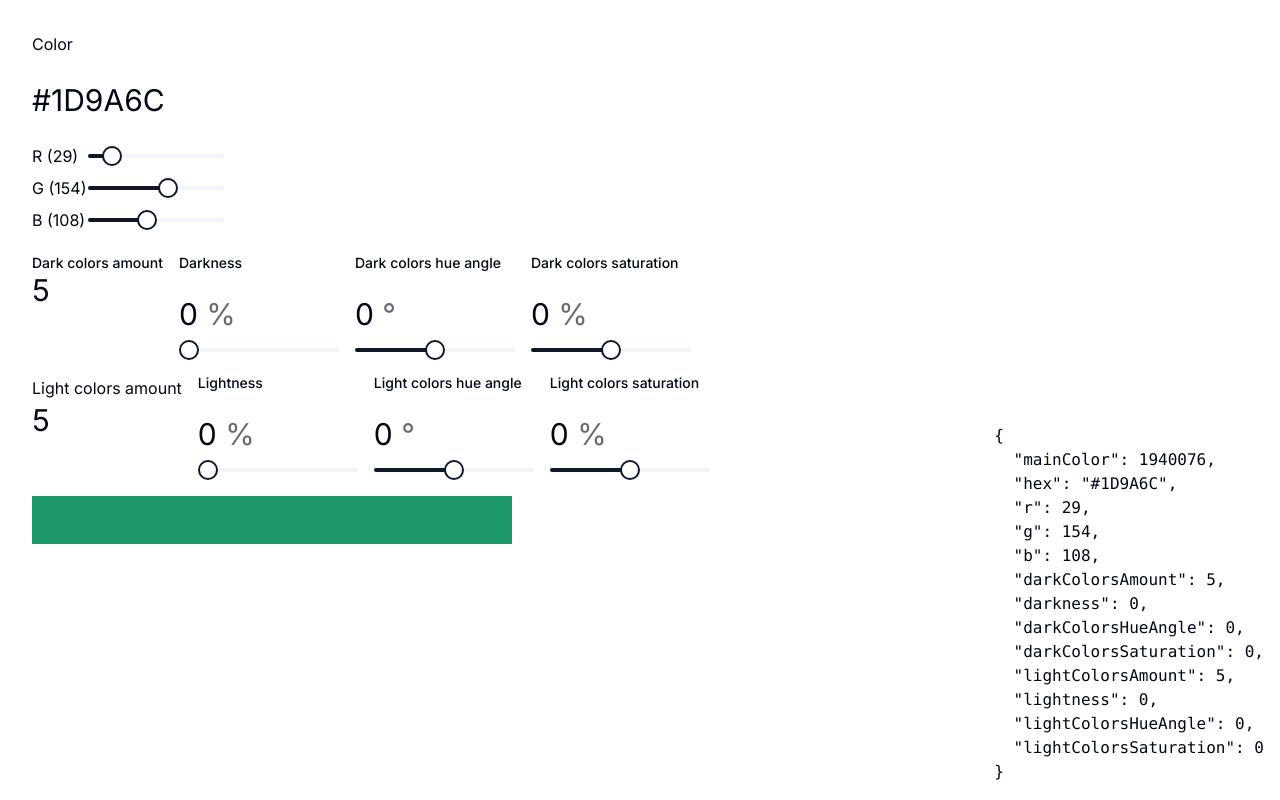
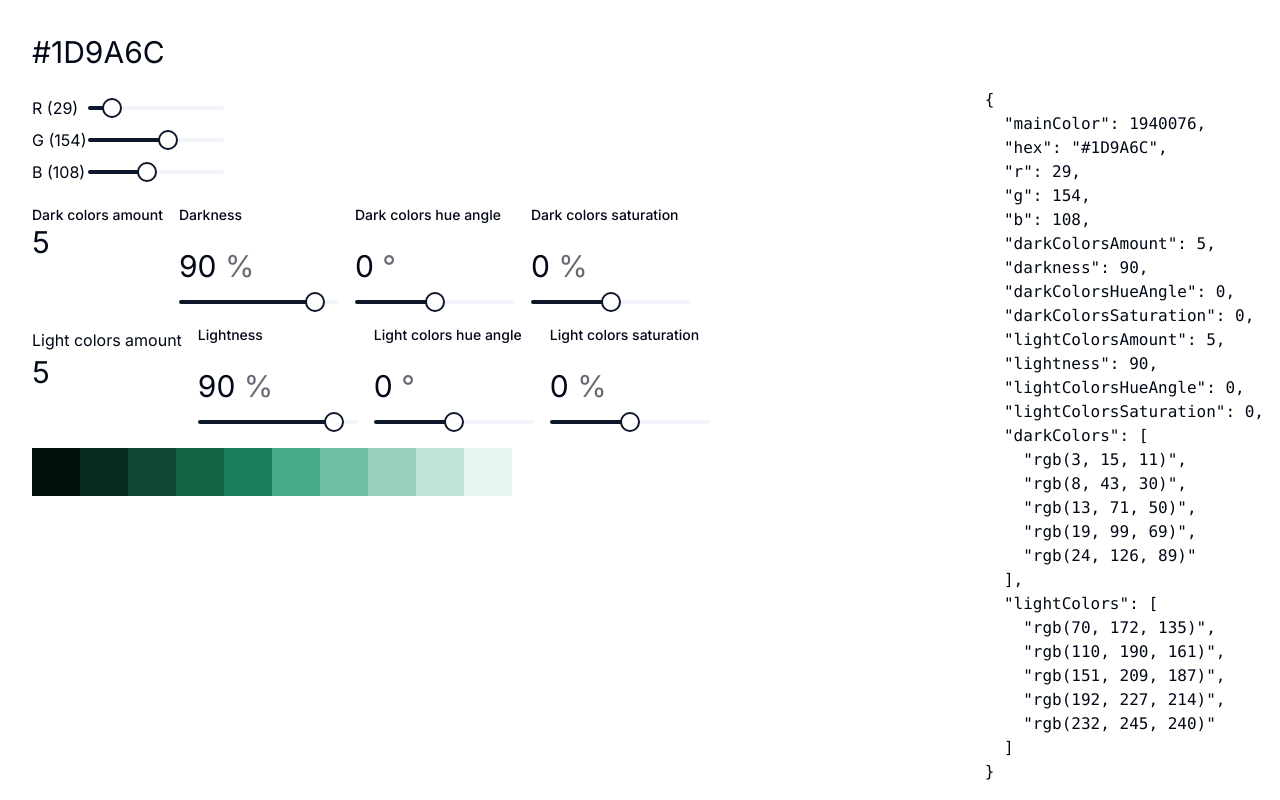
Before and after one commit to JairHuamanBellido/Oxidus, a Next.js app: page / in a window 1280 px wide. Built offline with nearby package versions, Linux system fonts and the light colour scheme.

Commit message:
feat(theme): manage dark and light colors in ThemeContext

```diff
--- a/app/components/HorizontalPaletteColors.tsx
+++ b/app/components/HorizontalPaletteColors.tsx
@@ -4,59 +4,7 @@ import { useEffect, useState } from "react";
 import BlockColor from "./BlockColor";
 
 export default function HorizontalPaletteColors() {
-  const {
-    darkColorsAmount,
-    darkColorsHueAngle,
-    darkColorsSaturation,
-    darkness,
-    lightColorsAmount,
-    lightColorsHueAngle,
-    lightColorsSaturation,
-    lightness,
-    hex,
-  } = useThemeContext();
-
-  const [darkColors, setDarkColors] = useState<string[]>([]);
-  const [lightColors, setLightColors] = useState<string[]>([]);
-
-  useEffect(() => {
-    setDarkColors(
-      getColorsList(
-        darkColorsAmount,
-        darkness,
-        "black",
-        darkColorsHueAngle,
-        darkColorsSaturation,
-        hex,
-      ).reverse(),
-    );
-  }, [
-    darkColorsAmount,
-    darkColorsHueAngle,
-    darkColorsSaturation,
-    darkness,
-
-    hex,
-  ]);
-
-  useEffect(() => {
-    setLightColors(
-      getColorsList(
-        lightColorsAmount,
-        lightness,
-        "white",
-        lightColorsHueAngle,
-        lightColorsSaturation,
-        hex,
-      ),
-    );
-  }, [
-    lightColorsAmount,
-    lightColorsHueAngle,
-    lightColorsSaturation,
-    lightness,
-    hex,
-  ]);
+  const { darkColors, lightColors } = useThemeContext();
 
   return (
     <div className="h-16 flex">
--- a/app/page.tsx
+++ b/app/page.tsx
@@ -9,7 +9,6 @@ import { HexInput } from "@/app/components/HexInput";
 import { RGBSliders } from "@/app/components/RGBSliders";
 import DarkThemeSettingSection from "./components/DarkThemeSettingSection";
 import LightThemeSettingSection from "./components/LightThemeSettingSection";
-import BlockColor from "./components/BlockColor";
 import HorizontalPaletteColors from "./components/HorizontalPaletteColors";
 
 export default function Home() {
@@ -23,12 +22,8 @@ export default function Home() {
 }
 
 function PageContent() {
-  const { hex } = useThemeContext();
-
   return (
     <main className={`min-h-screen p-8 flex flex-col gap-6`}>
-      <span>Color</span>
-
       <HexInput />
 
       <RGBSliders />
--- a/components/contexts/ThemeContext/ThemeContext.tsx
+++ b/components/contexts/ThemeContext/ThemeContext.tsx
@@ -2,6 +2,7 @@
 
 import { createContext, ReactNode, useContext, useState } from "react";
 import Color from "color";
+import { getColorsList } from "@/src/utils/getColorsList";
 
 export type ThemeVariables = {
   mainColor: number;
@@ -17,6 +18,8 @@ export type ThemeVariables = {
   lightness: number;
   lightColorsHueAngle: number;
   lightColorsSaturation: number;
+  darkColors: string[];
+  lightColors: string[];
 };
 
 export type ThemeContextType = ThemeVariables & {
@@ -41,6 +44,8 @@ export type ThemeContextType = ThemeVariables & {
       | "lightColorsSaturation"
     >,
   ) => void;
+  setDarkColors: (colors: string[]) => void;
+  setLightColors: (colors: string[]) => void;
 };
 
 const DEFAULT_COLOR = 0x1d9a6c;
@@ -55,13 +60,15 @@ function getThemeVariablesDefaultValues(): ThemeVariables {
     g: color.green(),
     b: color.blue(),
     darkColorsAmount: 5,
-    darkness: 0,
+    darkness: 90,
     darkColorsHueAngle: 0,
     darkColorsSaturation: 0,
     lightColorsAmount: 5,
-    lightness: 0,
+    lightness: 90,
     lightColorsHueAngle: 0,
     lightColorsSaturation: 0,
+    darkColors: getColorsList(5, 90, "black", 0, 0, color.hex()),
+    lightColors: getColorsList(5, 90, "white", 0, 0, color.hex()),
   };
 }
 
@@ -72,12 +79,35 @@ const ThemeContext = createContext<ThemeContextType>({
   setHex: () => {},
   setDarkThemeSettings: () => {},
   setLightThemeSettings: () => {},
+  setDarkColors: () => {},
+  setLightColors: () => {},
 });
 
 export function ThemeContextProvider({ children }: { children: ReactNode }) {
   const [variables, setVariables] = useState<ThemeVariables>(() =>
     getThemeVariablesDefaultValues(),
   );
+
+  function updatePaletteThemes() {
+    return {
+      lightColors: getColorsList(
+        variables.lightColorsAmount,
+        variables.lightness,
+        "white",
+        variables.lightColorsHueAngle,
+        variables.lightColorsSaturation,
+        variables.hex,
+      ),
+      darkColors: getColorsList(
+        variables.darkColorsAmount,
+        variables.darkness,
+        "black",
+        variables.darkColorsHueAngle,
+        variables.darkColorsSaturation,
+        variables.hex,
+      ),
+    };
+  }
 
   function setMainColor(color: number) {
     const obj = Color(color);
@@ -89,6 +119,7 @@ export function ThemeContextProvider({ children }: { children: ReactNode }) {
       r: obj.red(),
       g: obj.green(),
       b: obj.blue(),
+      ...updatePaletteThemes(),
     });
   }
 
@@ -102,6 +133,7 @@ export function ThemeContextProvider({ children }: { children: ReactNode }) {
       r,
       g,
       b,
+      ...updatePaletteThemes(),
     });
   }
 
@@ -115,6 +147,7 @@ export function ThemeContextProvider({ children }: { children: ReactNode }) {
       r: obj.red(),
       g: obj.green(),
       b: obj.blue(),
+      ...updatePaletteThemes(),
     });
   }
 
@@ -140,6 +173,14 @@ export function ThemeContextProvider({ children }: { children: ReactNode }) {
       darkColorsHueAngle,
       darkColorsSaturation,
       darkness,
+      darkColors: getColorsList(
+        darkColorsAmount,
+        darkness,
+        "black",
+        darkColorsHueAngle,
+        darkColorsSaturation,
+        variables.hex,
+      ),
     });
   }
   function setLightThemeSettings(
@@ -164,7 +205,22 @@ export function ThemeContextProvider({ children }: { children: ReactNode }) {
       lightColorsHueAngle,
       lightColorsSaturation,
       lightness,
+      lightColors: getColorsList(
+        lightColorsAmount,
+        lightness,
+        "white",
+        lightColorsHueAngle,
+        lightColorsSaturation,
+        variables.hex,
+      ),
     });
+  }
+
+  function setDarkColors(colors: string[]) {
+    setDarkColors(colors);
+  }
+  function setLightColors(colors: string[]) {
+    setDarkColors(colors);
   }
   return (
     <ThemeContext.Provider
@@ -175,6 +231,8 @@ export function ThemeContextProvider({ children }: { children: ReactNode }) {
         setHex,
         setDarkThemeSettings,
         setLightThemeSettings,
+        setDarkColors,
+        setLightColors,
       }}
     >
       {children}
--- a/src/utils/getColorsList.ts
+++ b/src/utils/getColorsList.ts
@@ -1,17 +1,18 @@
 import Color from "color";
 
+type MixColor = "black" | "white";
 export const errorColor = "transparent";
 
 export const getColorsList = (
   colorsAmount: number,
   colorsShiftAmount: number,
-  mixColor: string,
+  mixColor: MixColor,
   hueAngle: number,
   saturation: number,
-  mainColor: string,
+  hexColor: string,
 ) => {
   const colorsList = [];
-  const givenColor = mainColor;
+  const givenColor = hexColor;
 
   let step;
   for (step = 0; step < colorsAmount; step++) {
@@ -27,5 +28,5 @@ export const getColorsList = (
     );
   }
 
-  return colorsList;
+  return mixColor === "black" ? colorsList.reverse() : colorsList;
 };
```
